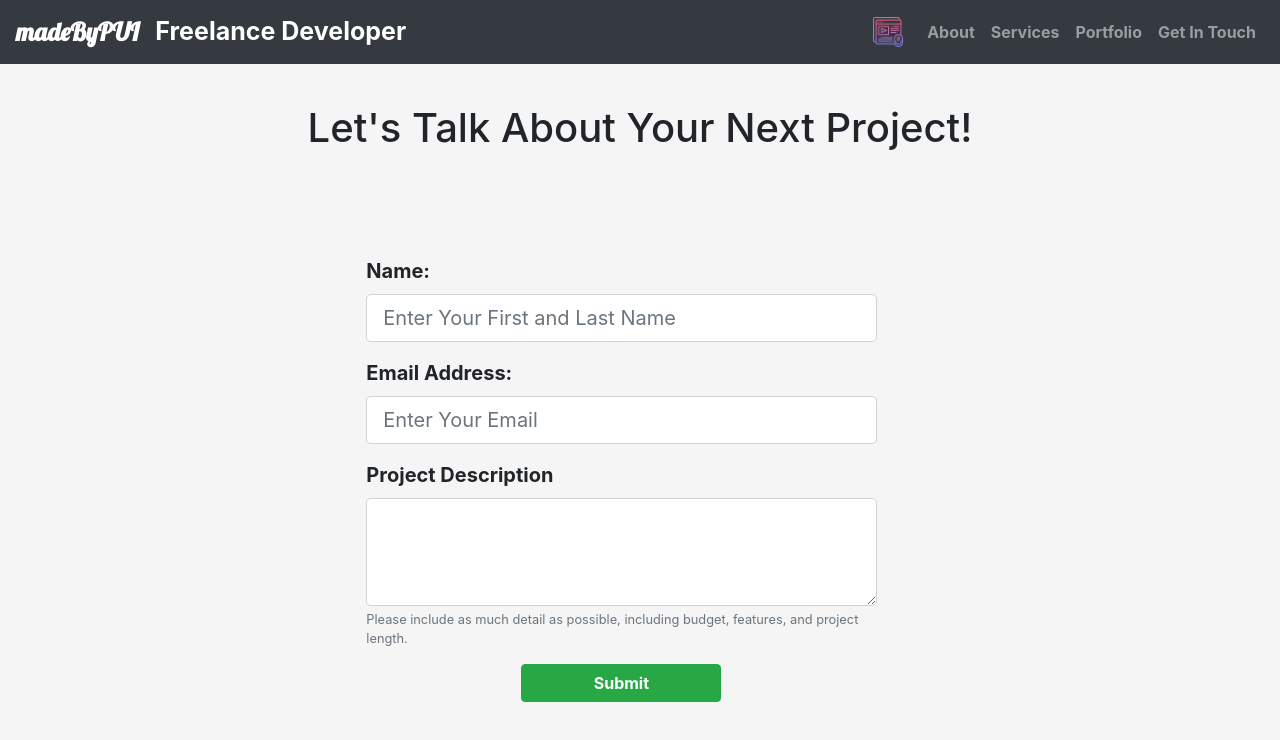
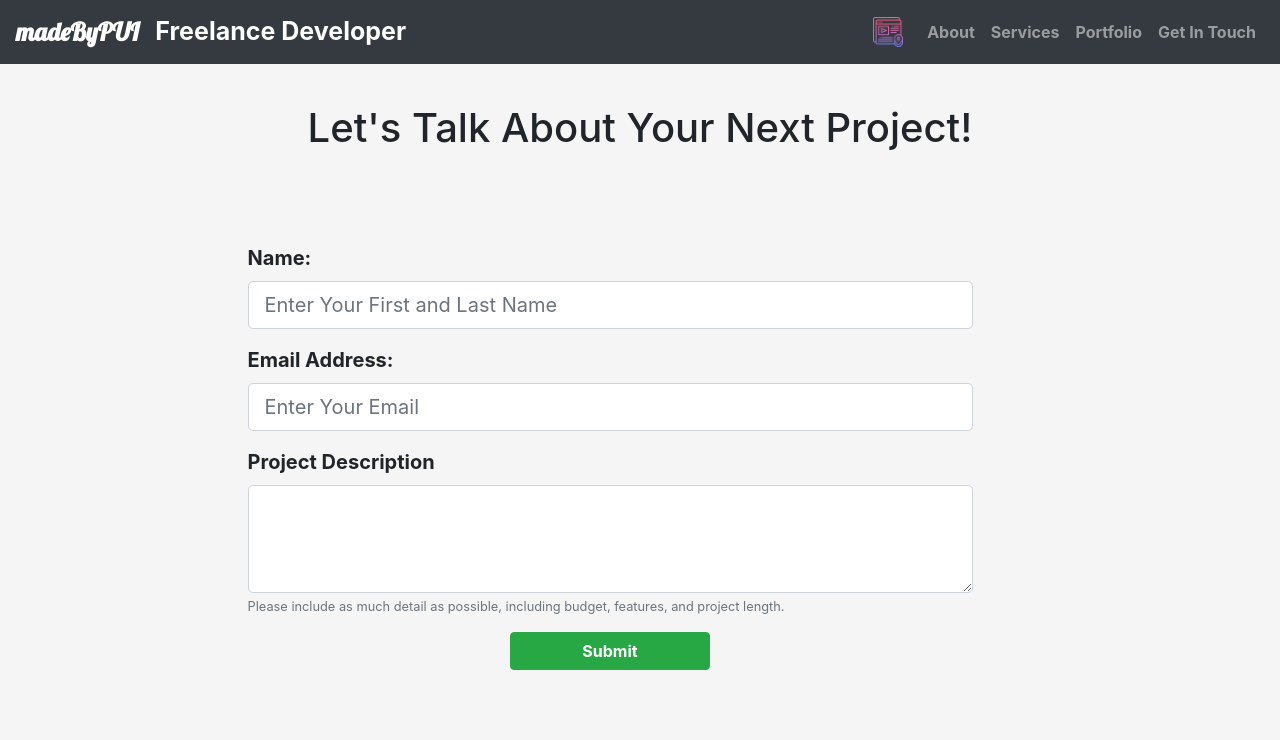
Before and after one commit to ptam1/madeByPui, a React (Create React App) app in the folder my-app/: page /contact in a window 1280 px wide. Shown: the top 740 px of the page. Built offline with nearby package versions, Linux system fonts and the light colour scheme.

Commit message:
updated desktop version

```diff
--- a/my-app/src/frontend/Form.css
+++ b/my-app/src/frontend/Form.css
@@ -2,28 +2,7 @@
 	font-size: 20px;
 }
 
-#form {
-	margin-top: 5vh;
-}
 
-#tooltipPosition {
-	margin-left: 36vw;
-}
-
-#nameField {
-	position: relative;
-}
-
-#emailField {
-	position: relative;
-}
-
-#messageField {
-	position: relative;
-}
-.formWidth {
-	width: 90vh;
-}
 
 #button {
 	width: 25vh;
@@ -76,3 +55,37 @@
 		position: relative;
 	}
 }
+
+/* big landscape tablets, laptops, and desktops */
+@media (min-width:1025px) {
+	.formWidth {
+		width: 100%;
+	}
+
+	#nameField {
+		margin-left: -35%;
+		position: relative;
+	}
+
+	#emailField {
+		margin-left: -35%;
+		position: relative;
+	}
+
+	#messageField {
+		margin-left: -35%;
+		position: relative;
+	}
+
+	#button {
+		margin-left: -35%;
+	}
+
+	#tooltipPosition {
+		margin-left: 80%;
+	}
+
+	#form {
+		margin-top: 5%;
+	}
+}
--- a/my-app/src/frontend/Portfolio.css
+++ b/my-app/src/frontend/Portfolio.css
@@ -150,6 +150,18 @@
 }
 
 
+/* big landscape tablets, laptops, and desktops */
+@media (min-width:1025px) {
+	.titleProperties {
+		margin-top: 90%;
+	}
+
+	.row {
+		margin-left: 10%;
+		margin-top: 5%;
+		width: 90%;
+	}
+}
 
 
 
--- a/my-app/src/frontend/Services.css
+++ b/my-app/src/frontend/Services.css
@@ -1,78 +1,7 @@
-/*
-
-.servicesTitleProperties {
-    margin-top: 13vh;
-    text-align: center;
-}
-
-.firstParagraphPosition {
-    width: 100%;
-    position: fixed;
-}
-
-.secondParagraphPosition {
-    margin-left: auto;
-    margin-right: auto;
-    width: 100%;
-    position: fixed;
-}
-
-.firstParagraphProperties {
-    margin-top: 4vh;
-    margin-left: 10vh;
-    width: 90vh;
-    text-align: center;
-    border: 2px solid grey;
-    border-radius: 5px;
-    background-color: white;
-    opacity: .50;
-}
-
-.secondParagraphProperties {
-    margin-top: 5vh;
-    margin-left: 105vh;
-    width: 90vh;
-    text-align: center;
-    border: 2px solid grey;
-    border-radius: 5px;
-    background-color: white;
-    opacity: .50;
-}
-
-#firstTitlePosition {
-    white-space: nowrap;
-    display: block;
-    margin-top: 7vh;
-    margin-left: 30vh;
-    position: relative;
-}
-
-#secondTitlePosition {
-    white-space: nowrap;
-    display: block;
-    margin-top: -43vh;
-    margin-left: 125vh
-}
-
-#firstTitleIcon {
-    white-space: nowrap;
-    display: inline-block;
-    display: block;
-    margin-top: -7vh;
-    margin-left: 80vh;
-}
-
-#secondTitleIcon {
-    display: block;
-    margin-top: -7vh;
-    margin-left: 157vh;
-}
-*/
-
 /* smartphones, portrait iPhone, portrait 480x320 phones (Android) */
 @media only screen and (min-width: 320px) {
     .servicesTitleProperties {
-        margin-top: 13%;
+        margin-top: 15%;
         margin-left: 35%;
     }
 
@@ -136,3 +65,63 @@
         display: none;
     }
 }
+
+/* big landscape tablets, laptops, and desktops */
+@media (min-width:1025px) {
+
+    .servicesTitleProperties {
+        margin-top: 2%;
+        margin-left: 5%;
+        text-align: center;
+    }
+
+    .firstParagraphProperties {
+        margin-top: 2%;
+        margin-left: 5%;
+        width: 90vh;
+        text-align: center;
+        border: 2px solid grey;
+        border-radius: 5px;
+        background-color: white;
+        opacity: .50;
+    }
+
+    .secondParagraphProperties {
+        margin-top: 2.5%;
+        margin-left: 105vh;
+        width: 90vh;
+        text-align: center;
+        border: 2px solid grey;
+        border-radius: 5px;
+        background-color: white;
+        opacity: .50;
+    }
+
+    #firstTitlePosition {
+        white-space: nowrap;
+        display: block;
+        margin-top: 7%;
+        margin-left: -30%;
+    }
+
+    #secondTitlePosition {
+        white-space: nowrap;
+        display: block;
+        margin-top: -14%;
+        margin-left: 65%;
+    }
+
+    #firstTitleIcon {
+        white-space: nowrap;
+        display: inline-block;
+        display: block;
+        margin-top: -17%;
+        margin-left: 35%;
+    }
+
+    #secondTitleIcon {
+        display: block;
+        margin-top: -17%;
+        margin-left: 157vh;
+    }
+}
--- a/my-app/src/frontend/aboutPic.css
+++ b/my-app/src/frontend/aboutPic.css
@@ -98,7 +98,7 @@
 
     #buttonProperties {
         white-space: nowrap;
-        margin-top: 0%;
+        margin-top: 2%;
         margin-left: 70%;
         color: white;
         background: #B0C4DE;
```
